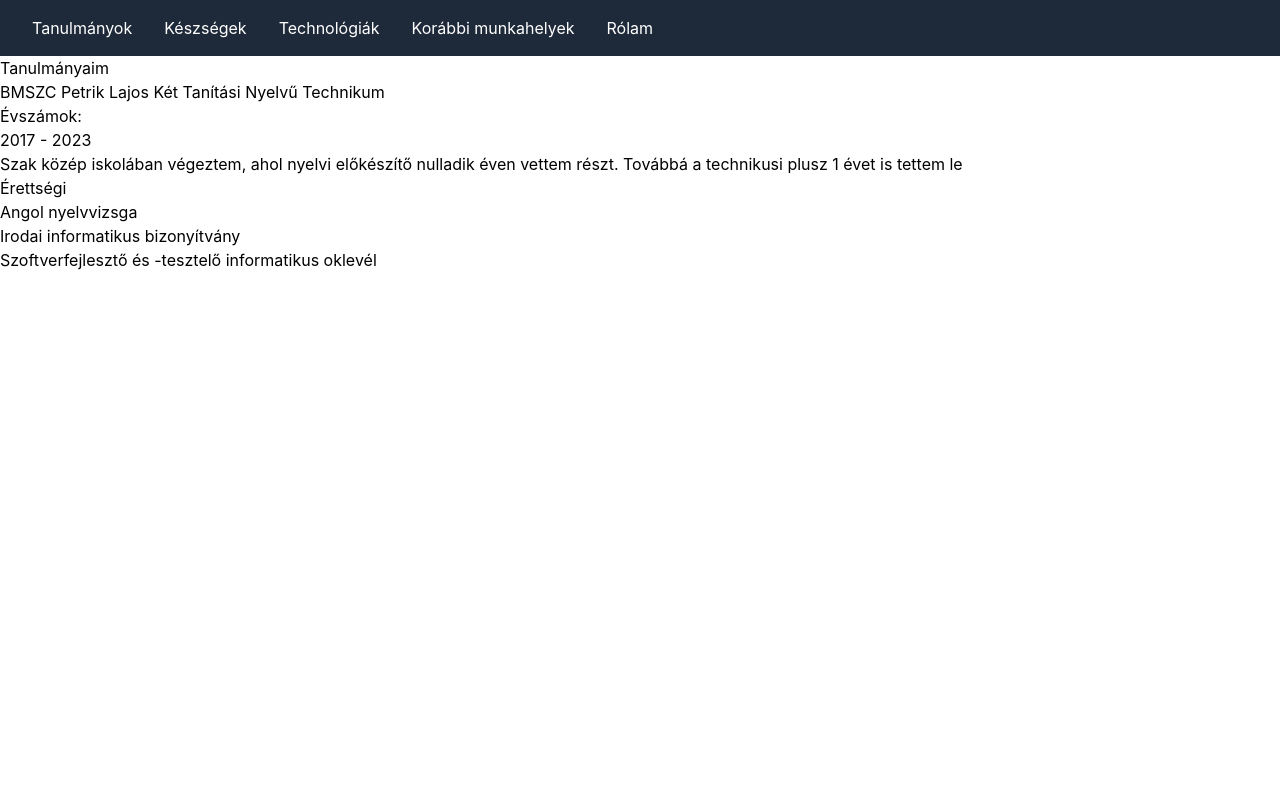
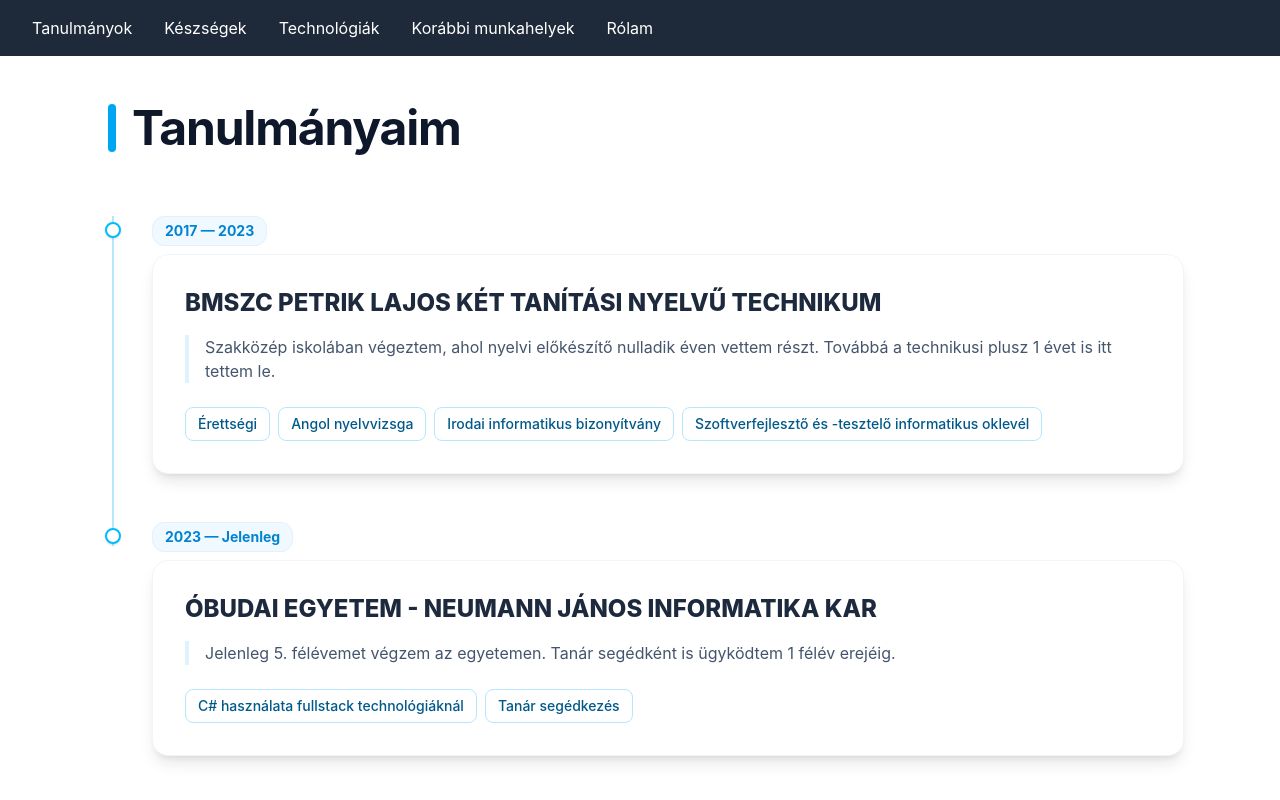
Before and after one commit to makkerzsombor/ReferenciaProjekt, a React app in the folder Frontend/: page /Studies in a window 1280 px wide. Built offline with nearby package versions, Linux system fonts and the light colour scheme; the HTML template or start-up script is replaced by a standard one.

Commit message:
Added new design to StudyCard component and Studies page

```diff
--- a/Frontend/src/components/StudyCard.tsx
+++ b/Frontend/src/components/StudyCard.tsx
@@ -10,16 +10,29 @@
 
 export const StudyCard = ({schoolName, startDate, endDate, description, achievements}: StudyProps) => {
     return (
-        <div>
-            <h1>{schoolName}</h1>
-            <h3>Évszámok:</h3>
-            <p>{startDate} - {endDate}</p>
-            <p>{description}</p> {/*Ez nem kötelező*/}
-            <ul>
-            {achievements.map((item, index) => (
-                <li key={index}>{item}</li>
-            ))}
-            </ul>
+        <div className="relative pl-10 pb-12 last:pb-0 group">
+            <div className="absolute left-0 top-0 h-full w-0.5 bg-sky-200 group-last:h-6"></div>
+
+            <div className="absolute -left-[7px] top-1.5 h-4 w-4 rounded-full bg-white border-2 border-sky-400 transition
+             group-hover:border-sky-600 group-hover:bg-sky-600 delay-100 duration-200 shadow-sm"></div>
+
+            <div className="flex flex-col gap-2">
+                <p className="text-sm font-bold text-sky-600 bg-sky-50 px-3 py-1 rounded-xl w-fit border-1 border-sky-100">
+                    {startDate} — {endDate ? endDate : "Jelenleg"}</p>
+
+                <div className="bg-white p-8 rounded-2xl border border-slate-100 shadow-lg">
+                    <h3 className="text-2xl font-extrabold text-slate-800 uppercase">{schoolName}</h3>
+                    {/*Leírás ellenőrzés*/}
+                    {description && (<p className="mt-4 text-slate-600 text-base border-l-4 border-sky-100 pl-4">{description}</p>)}
+
+                    <div className="mt-6 flex flex-wrap gap-2">
+                        {achievements.map((item, index) => (
+                            <span key={index} className="inline-flex items-center rounded-lg bg-white px-3 py-1.5 text-sm font-medium text-sky-800 border-1
+                                border-sky-200 hover:bg-sky-50">{item}</span>
+                        ))}
+                    </div>
+                </div>
+            </div>
         </div>
     )
 }
--- a/Frontend/src/pages/Studies.tsx
+++ b/Frontend/src/pages/Studies.tsx
@@ -3,17 +3,43 @@
 
 export const Studies = () => {
     return (
-        <>
-            <Navbar/>
-            <h1>Tanulmányaim</h1>
-            <div>
-                <StudyCard schoolName="BMSZC Petrik Lajos Két Tanítási Nyelvű Technikum" startDate="2017" endDate="2023"
-                           description="Szak közép iskolában végeztem, ahol nyelvi előkészítő nulladik éven vettem részt. Továbbá a technikusi plusz
-                           1 évet is tettem le"
-                           achievements={["Érettségi", "Angol nyelvvizsga", "Irodai informatikus bizonyítvány",
-                               "Szoftverfejlesztő és -tesztelő informatikus oklevél", ]}/>
+        <div>
+            <Navbar />
+
+            <div className="mt-12 mx-4 sm:mx-10 md:mx-20 lg:mx-24 rounded-xl">
+                <div className="flex items-center gap-4 mb-16 ml-3">
+                    <div className="h-12 w-2 bg-sky-500 rounded-xl"></div>
+                    <h1 className="text-5xl font-bold text-slate-900 tracking-tight">
+                        Tanulmányaim
+                    </h1>
+                </div>
+
+                <div className="ml-4">
+                    <StudyCard
+                        schoolName="BMSZC Petrik Lajos Két Tanítási Nyelvű Technikum"
+                        startDate="2017"
+                        endDate="2023"
+                        description="Szakközép iskolában végeztem, ahol nyelvi előkészítő nulladik éven vettem részt. Továbbá a technikusi plusz 1 évet is itt tettem le."
+                        achievements={[
+                            "Érettségi",
+                            "Angol nyelvvizsga",
+                            "Irodai informatikus bizonyítvány",
+                            "Szoftverfejlesztő és -tesztelő informatikus oklevél"
+                        ]}
+                    />
+                    <StudyCard
+                        schoolName="Óbudai Egyetem - Neumann János Informatika kar"
+                        startDate="2023"
+                        endDate=""
+                        description="Jelenleg 5. félévemet végzem az egyetemen. Tanár segédként is ügyködtem 1 félév erejéig."
+                        achievements={[
+                            "C# használata fullstack technológiáknál",
+                            "Tanár segédkezés"
+                        ]}
+                    />
+                </div>
             </div>
-        </>
+        </div>
+    );
 
-    )
 }
```
